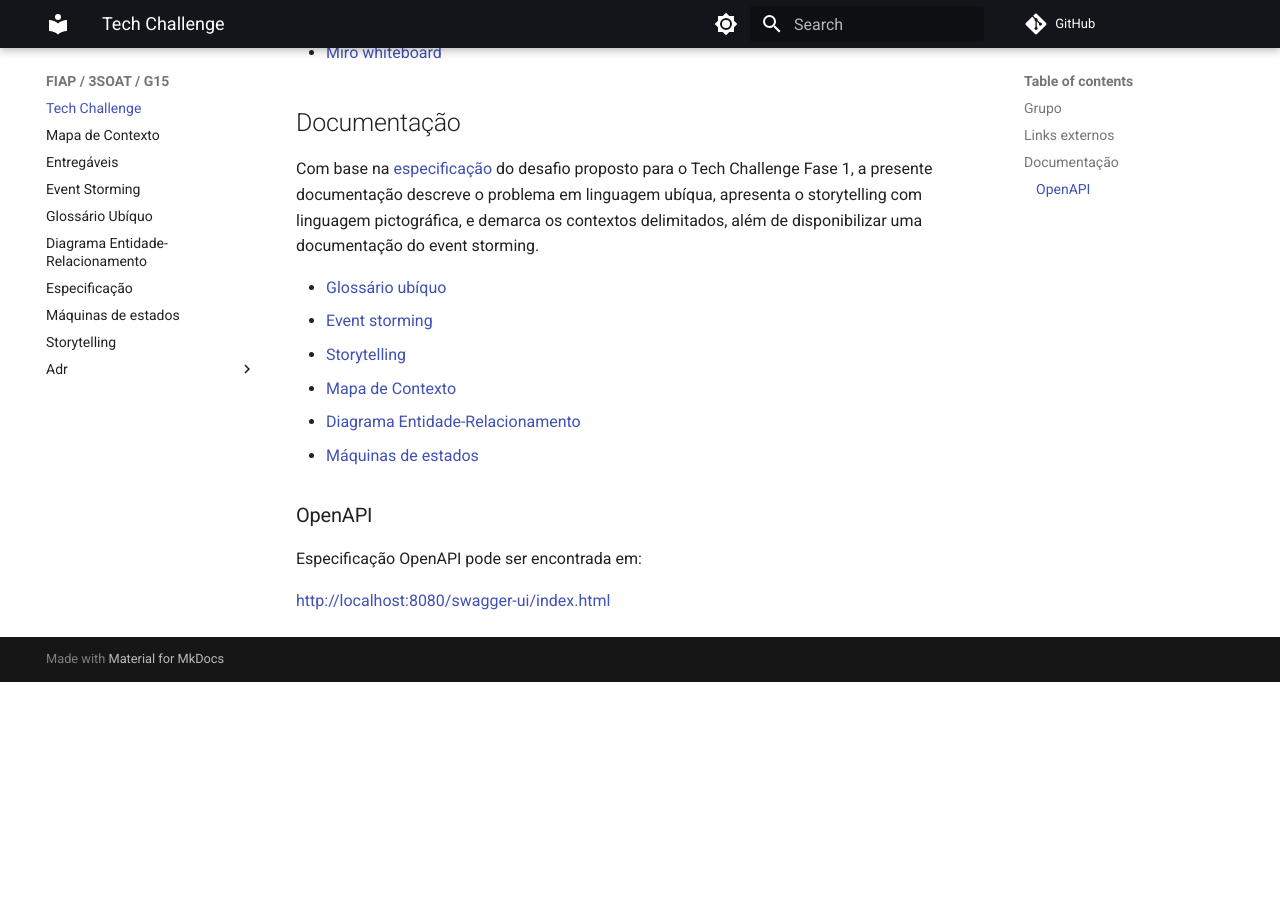
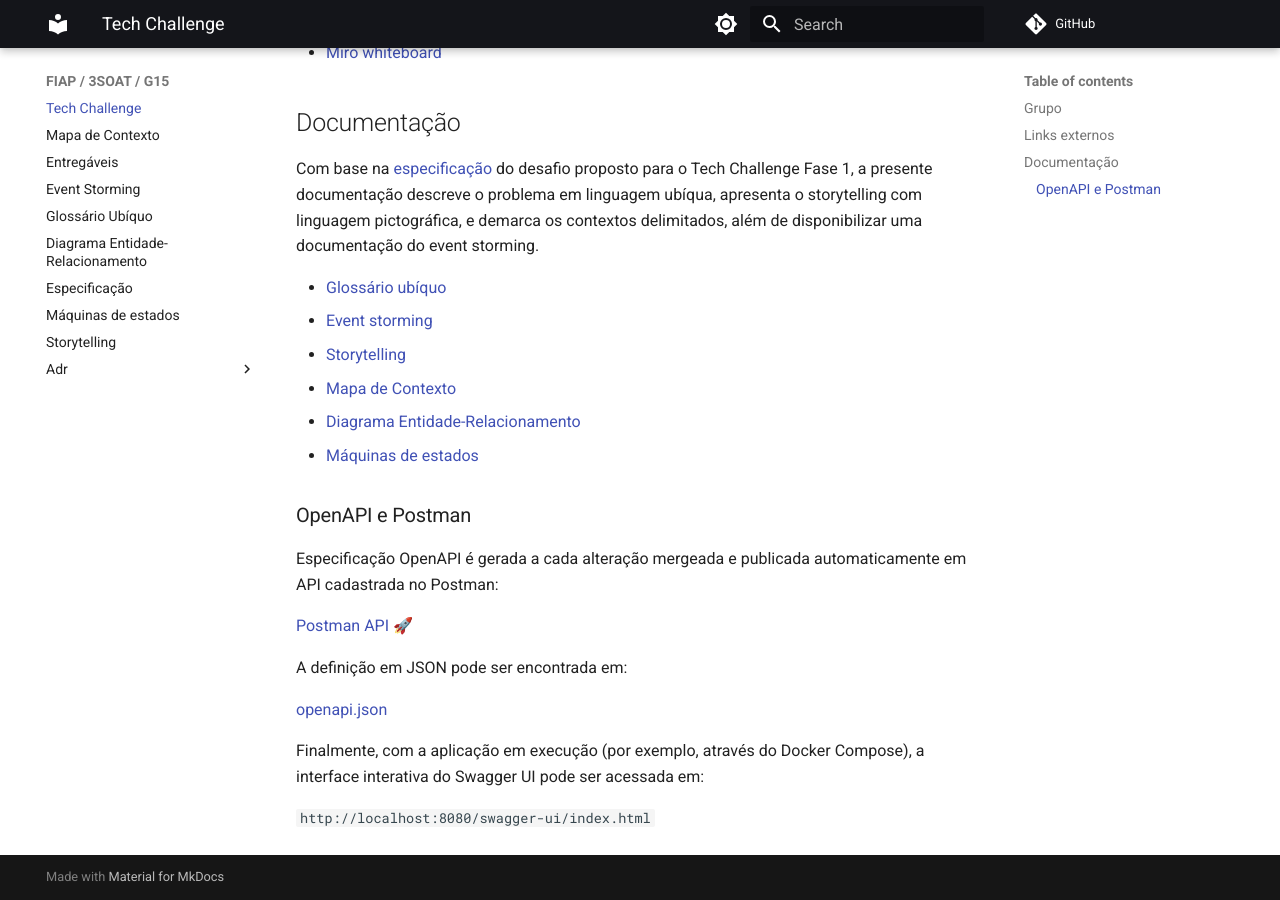
Before and after one commit to FIAP-3SOAT-G15/tech-challenge, an MkDocs documentation site: the page built from docs/README.md, in a window 1280 px wide and 900 px high, scrolled down 517 px. Built offline with MkDocs 1.6.1 and Material for MkDocs 9.7.7, drawn with Linux system fonts in a browser that asks for light colours; comment, search, counter and statistics services are not loaded; before the commit the page ends 1199 px from its top, so only the background shows below that.

Commit message:
Postman integration

```diff
--- a/docs/README.md
+++ b/docs/README.md
@@ -26,8 +26,16 @@ Com base na [especificação](spec.md) do desafio proposto para o Tech Challenge
 - [Diagrama Entidade-Relacionamento](schema.md)
 - [Máquinas de estados](state-machines.md)
 
-### OpenAPI
+### OpenAPI e Postman
 
-Especificação OpenAPI pode ser encontrada em:
+Especificação OpenAPI é gerada a cada alteração mergeada e publicada automaticamente em API cadastrada no Postman:
 
-[http://localhost:8080/swagger-ui/index.html](http://localhost:8080/swagger-ui/index.html)
+[Postman API 🚀](https://fiap-3soat-g15.postman.co/workspace/tech-challenge~febf1412-7ce2-4cb4-8bca-50f4fdd3a479/api/c77ec61d-c410-443e-92f7-c204be16083b?action=share&creator=12986472)
+
+A definição em JSON pode ser encontrada em:
+
+[openapi.json](http://fiap-3soat-g15.s3-website-sa-east-1.amazonaws.com/openapi.json)
+
+Finalmente, com a aplicação em execução (por exemplo, através do Docker Compose), a interface interativa do Swagger UI pode ser acessada em:
+
+`http://localhost:8080/swagger-ui/index.html`
```
Also changed, not shown: README.md (+15 -25 lines), 1 other file.
